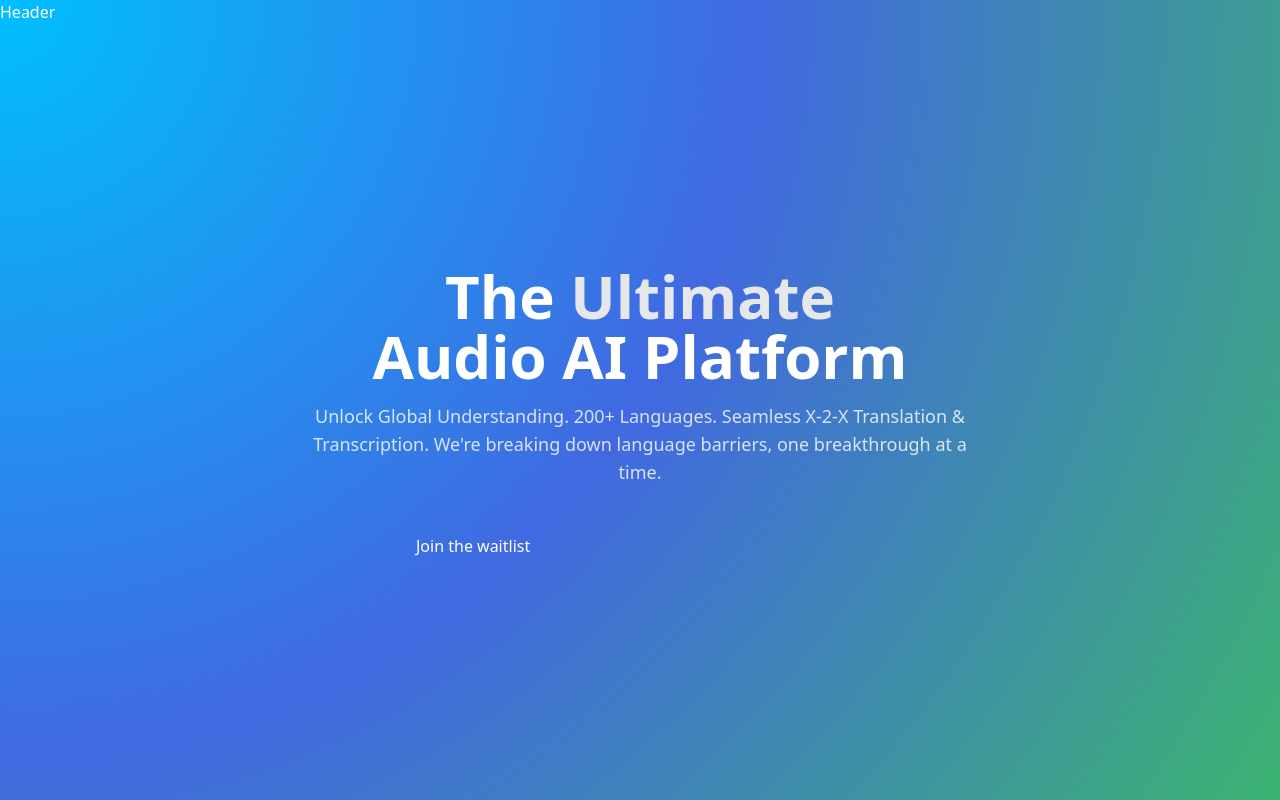
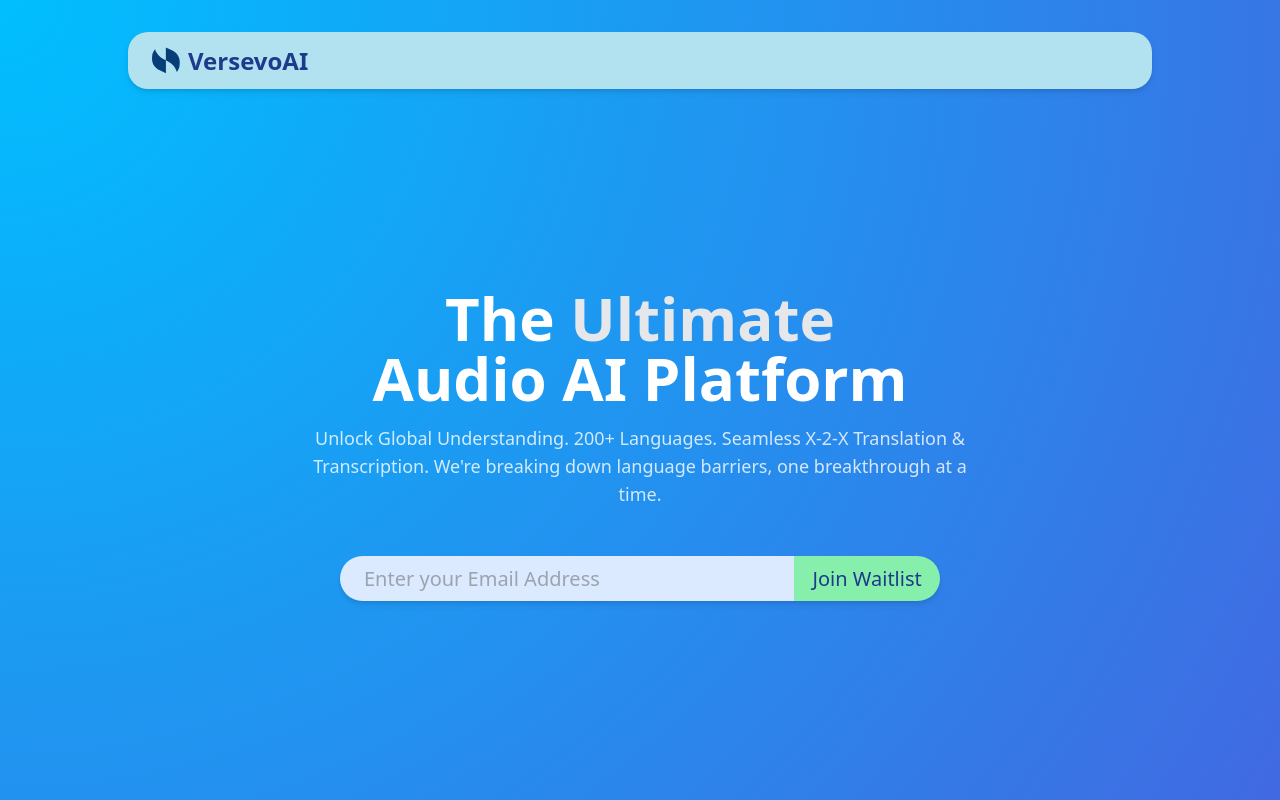
Before and after one commit to versevo-ai/versevo-ai, a Next.js app in the folder web/: page / in a window 1280 px wide. Built offline with nearby package versions, Linux system fonts and the light colour scheme.

Commit message:
Added Full Landing Page for Now.

```diff
--- a/web/src/components/ui/header.tsx
+++ b/web/src/components/ui/header.tsx
@@ -1,7 +1,36 @@
-export default function Header(){
-    return(
-        <div>
-            Header
-        </div>
-    )
+import Logo from "@/../public/Logo.svg";
+import Image from "next/image";
+import { motion } from "framer-motion";
+
+export default function Header() {
+    return (
+        <motion.div
+            initial={{ opacity: 0, y: -20 }}
+            animate={{ opacity: 1, y: 0 }}
+            transition={{ duration: 0.5 }}
+            className="flex items-center gap-x-2 bg-[#B2E2F0] rounded-[20px] px-6 py-3 shadow-md mt-8 w-4/5"
+        >
+            <motion.div
+                whileHover={{ scale: 1.1 }}
+                whileTap={{ scale: 0.9 }}
+            >
+                <Image
+                    src={Logo}
+                    alt="Versevo Logo"
+                    width={28}
+                    height={32}
+                    className="rounded-full"
+                />
+            </motion.div>
+
+            <motion.h1
+                className="text-2xl font-semibold text-blue-900"
+                initial={{ opacity: 0 }}
+                animate={{ opacity: 1 }}
+                transition={{ delay: 0.2, duration: 0.5 }}
+            >
+                Versevo<span className="font-bold">AI</span>
+            </motion.h1>
+        </motion.div>
+    );
 }
--- a/web/src/components/ui/hero.tsx
+++ b/web/src/components/ui/hero.tsx
@@ -2,6 +2,8 @@
 import {useState, useEffect} from "react"
 import Header from "./header";
 import JoinWaitlist from "./joinWaitlist";
+import { motion } from "framer-motion";
+
 export default function Hero() {
     const [mousePosition, setMousePosition] = useState({ x: 0, y: 0 });
 
@@ -21,36 +23,56 @@ export default function Hero() {
 
     const gradientStyle = {
         background: `radial-gradient(circle at ${mousePosition.x}% ${mousePosition.y}%, #00BFFF, #4169E1, #3CB371)`,
-        transition: 'background 0.3s ease',
+        transition: 'background 0.5s ease-out',
+        backgroundSize: '200% 200%',
+        animation: 'gradientFlow 8s ease infinite'
     }
 
     return (
         <div className="h-screen w-full flex flex-col overflow-hidden" style={gradientStyle}>
+            <motion.div
+                initial={{ opacity: 0, y: -20 }}
+                animate={{ opacity: 1, y: 0 }}
+                transition={{ duration: 0.5 }}
+                className="flex items-center justify-center"
+            >
                 <Header/>
+            </motion.div>
 
             <div className="flex-grow flex items-center justify-center">
                 <div className="max-w-3xl mx-auto py-16 px-4 text-center">
-                <h1 className="text-6xl font-bold text-white mb-4">
+                    <motion.h1
+                        initial={{ opacity: 0, y: 20 }}
+                        animate={{ opacity: 1, y: 0 }}
+                        transition={{ duration: 0.5, delay: 0.2 }}
+                        className="text-6xl font-bold text-white mb-4"
+                    >
                         The <span className="text-gray-200">Ultimate</span>
                         <br />
                         Audio AI Platform
-          </h1>
+                    </motion.h1>
 
-          {/* Subheading */}
-          <p className="text-white/80 mb-12 text-lg max-w-2xl mx-auto">
+                    <motion.p
+                        initial={{ opacity: 0, y: 20 }}
+                        animate={{ opacity: 1, y: 0 }}
+                        transition={{ duration: 0.5, delay: 0.4 }}
+                        className="text-white/80 mb-12 text-lg max-w-2xl mx-auto"
+                    >
                         Unlock Global Understanding. 200+ Languages. Seamless X-2-X Translation
                         & Transcription. We&apos;re breaking down language barriers, one breakthrough
                         at a time.
-          </p>
+                    </motion.p>
 
-          <div className="flex max-w-md mx-auto">
+                    <motion.div
+                        initial={{ opacity: 0, y: 20 }}
+                        animate={{ opacity: 1, y: 0 }}
+                        transition={{ duration: 0.5, delay: 0.6 }}
+                        className="flex-grow flex items-center justify-center max-w-md mx-auto my-auto"
+                    >
                         <JoinWaitlist/>
+                    </motion.div>
                 </div>
             </div>
-
-            </div>
-
-
         </div>
     );
 }
--- a/web/src/components/ui/joinWaitlist.tsx
+++ b/web/src/components/ui/joinWaitlist.tsx
@@ -1,7 +1,20 @@
 export default function JoinWaitlist() {
-    return(
-        <div>
-            Join the waitlist
-        </div>
-    )
-}
+    return (
+      <div>
+        <form className="flex w-[600px] h-[45px] rounded-[40px] overflow-hidden shadow-md flex-row bg-transparent">
+          <input
+            type="email"
+            placeholder="Enter your Email Address"
+            className="w-full px-6 text-xl text-blue-900 bg-blue-100 focus:outline-none"
+            required
+          />
+          <button
+            type="submit"
+            className="w-[198px] text-xl text-blue-900 bg-green-300 hover:bg-green-400 transition-colors"
+          >
+            Join Waitlist
+          </button>
+        </form>
+      </div>
+    );
+  }
```
Also changed, not shown: web/public/Logo.svg (added), web/public/VersevoAI Logo 2.svg (added). Lines whose indentation alone changed are shown as unchanged.
